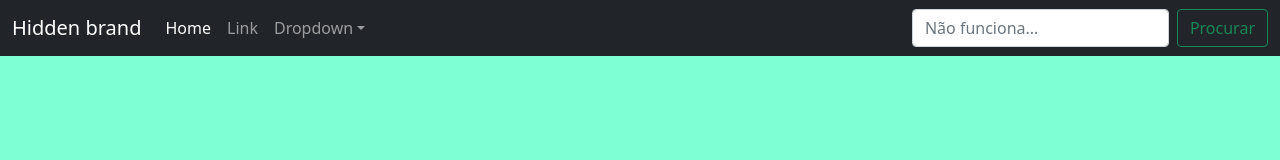
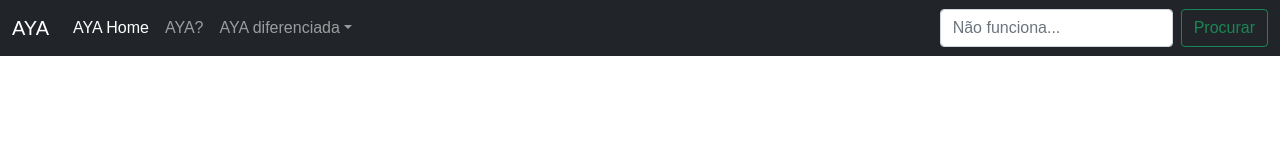
Before and after one commit to GabriellDuarte/Projeto_Bootstrap, a plain HTML site: page index.html in a window 1280 px wide. Drawn offline with Linux system fonts and the light colour scheme.

Commit message:
Personalizando o nav

```diff
--- a/Style.css
+++ b/Style.css
@@ -1,3 +1,8 @@
 body {
-    background-color: aquamarine;
+    background-color: rgb#f5f3ce;
+    font-family: Arial, Helvetica, sans-serif, Verdana;
 }
+
+input{
+    background-color: rgb(196, 245, 228);
+}
--- a/index.html
+++ b/index.html
@@ -18,16 +18,16 @@
             <span class="navbar-toggler-icon"></span>
           </button>
           <div class="collapse navbar-collapse" id="navbarTogglerDemo01">
-            <a class="navbar-brand" href="#">Hidden brand</a>
+            <a class="navbar-brand" href="#">AYA</a>
             <ul class="navbar-nav me-auto mb-2 mb-lg-0">
               <li class="nav-item">
-                <a class="nav-link active" aria-current="page" href="#">Home</a>
+                <a class="nav-link active" aria-current="page" href="#">AYA Home</a>
               </li>
               <li class="nav-item">
-                <a class="nav-link" href="#">Link</a>
+                <a class="nav-link" href="#">AYA?</a>
               </li>
               <li class="nav-item dropdown">
-                <a class="nav-link dropdown-toggle" href="#" role="button" data-bs-toggle="dropdown">Dropdown</a>
+                <a class="nav-link dropdown-toggle" href="#" role="button" data-bs-toggle="dropdown">AYA diferenciada</a>
                 <ul class="dropdown-menu">
                   <li><a class="dropdown-item" href="#">'-'</a></li>
                   <li><a class="dropdown-item" href="#">Já pode sair</a></li>
```
